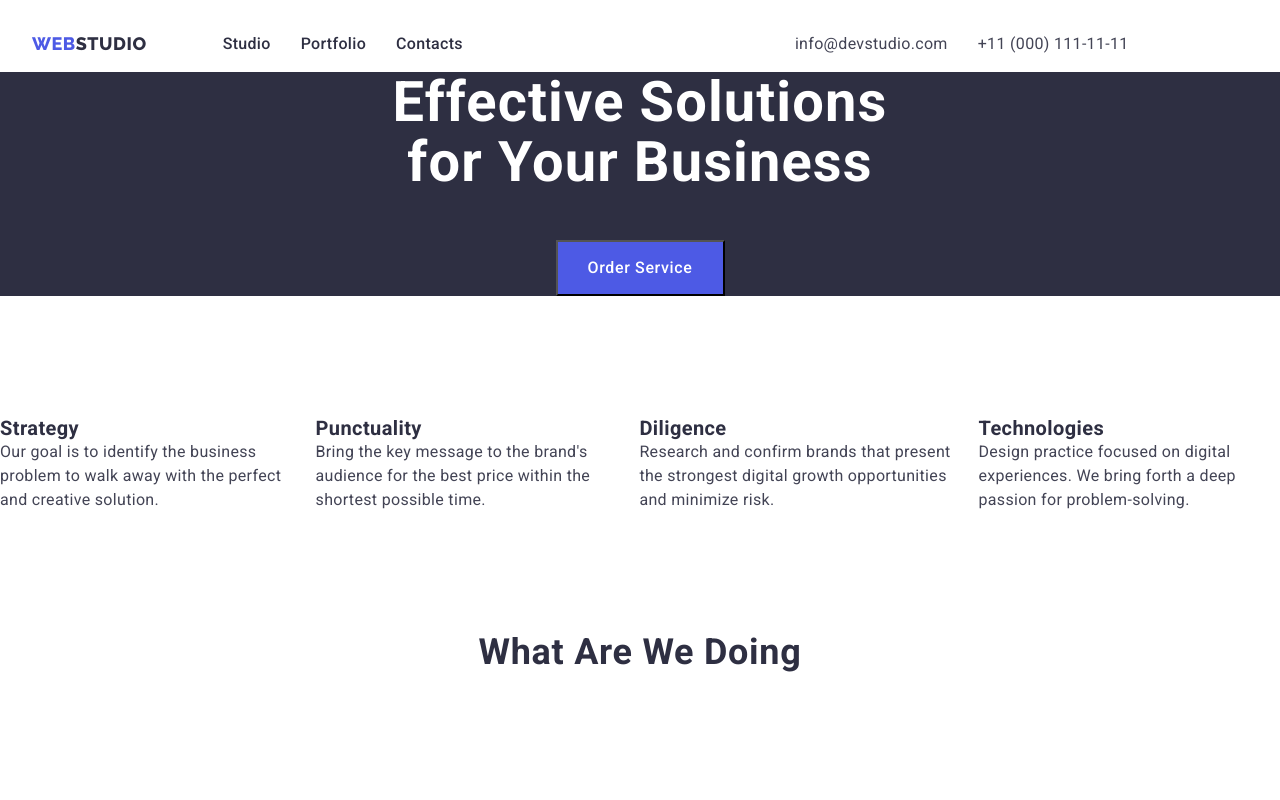
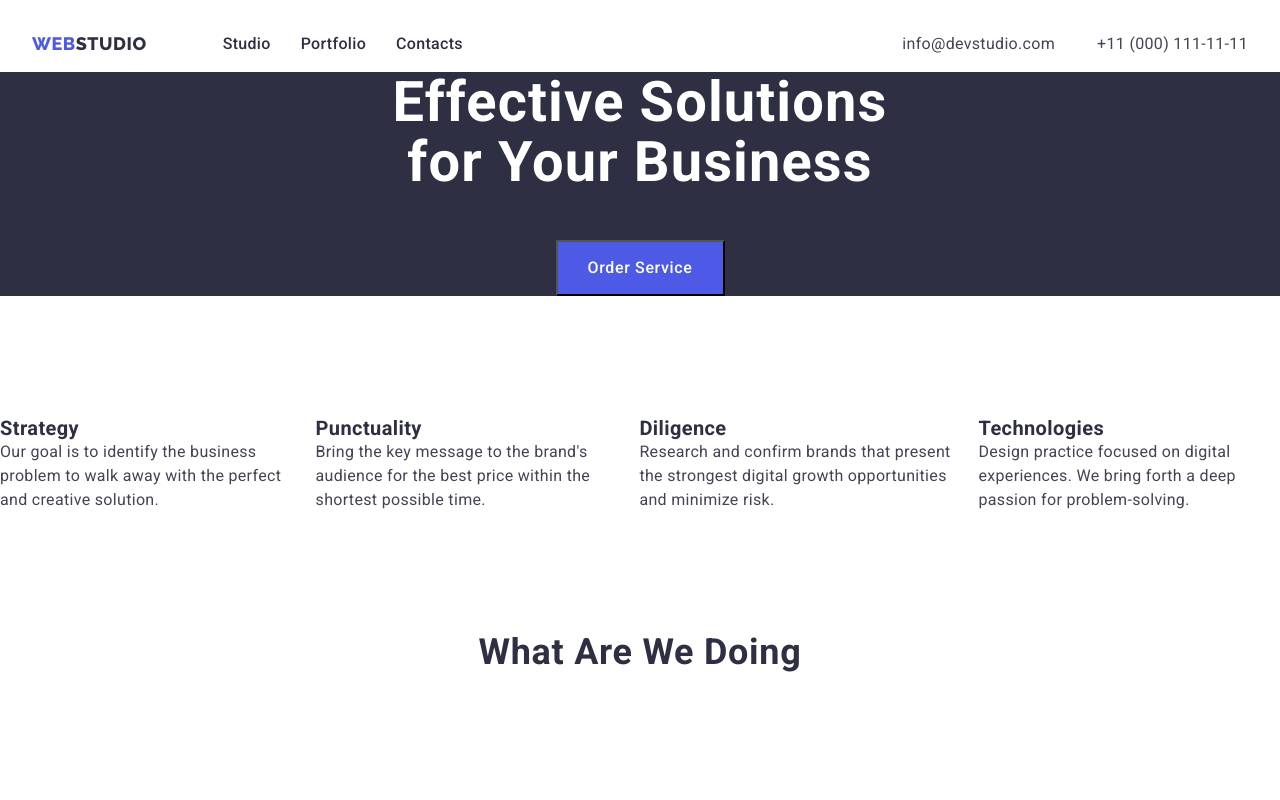
Before and after one commit to krzxs0/goit-markup-hw-03, a plain HTML site: page index.html in a window 1280 px wide. Shown: the top 800 px of the page. Drawn offline with nearby package versions, Linux system fonts and the light colour scheme.

Commit message:
567811111

```diff
--- a/css/style.css
+++ b/css/style.css
@@ -29,7 +29,6 @@ body {
   text-transform: uppercase;
 }
 .header-mail {
-  margin-left: 332px;
 }
 .header {
   height: 72px;
@@ -43,7 +42,13 @@ body {
 }
 .header-container {
   display: flex;
-  align-items: center;
+  justify-content: space-between;
+}
+.box-header-contacs-list {
+  display: flex;
+
+  margin-right: auto;
+  gap: 42px;
 }
 .header-navigation {
   display: flex;
@@ -63,6 +68,7 @@ body {
 .header-list {
   display: flex;
   gap: 30px;
+  margin-right: auto;
 }
 .logo-footer {
   color: #ffffff;
--- a/index.html
+++ b/index.html
@@ -52,8 +52,9 @@
             </ul>
           </nav>
         </div>
+        <div class="box-header-contacs">
           <address class="font-style-normal header-navigation">
-          <ul class="list-style-none header-list box-header-contacs">
+            <ul class="list-style-none box-header-contacs-list">
               <li>
                 <a
                   href="mailto:info@devstudio.com"
@@ -70,6 +71,7 @@
               </li>
             </ul>
           </address>
+        </div>
       </div>
     </header>
     <main>
```
Lines whose indentation alone changed are shown as unchanged.
